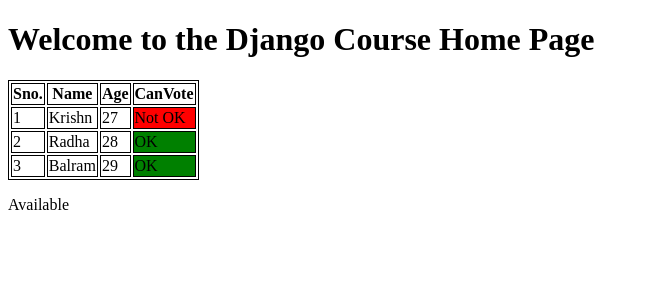
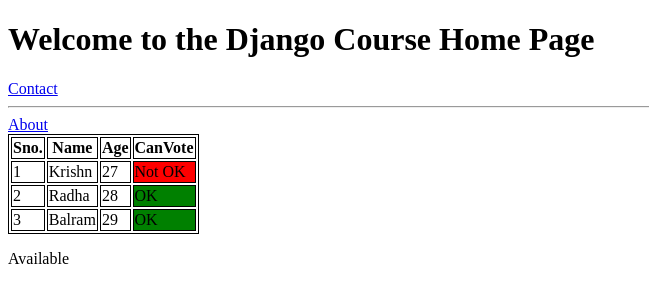
Before and after one commit to KameshSingh116/djangoo_course, a Django app: page / in a window 1280 px wide. Shown: the top 303 px of the page, without its empty margins (0-649 px from the left). Run offline with Django 5.2, Linux system fonts and the light colour scheme.

Commit message:
adding urls from home page to others (Basic)

```diff
--- a/core/home/templates/index.html
+++ b/core/home/templates/index.html
@@ -20,8 +20,16 @@
 </head>
 <body>
     <h1>Welcome to the Django Course Home Page</h1>
+<span>
+    <a href="/contact">
+      Contact
+    </a>
+<hr>
+     <a href="/about">
+      About
+    </a>
 
-
+  </span>
     <table class="container">
 
   <tr>
```
